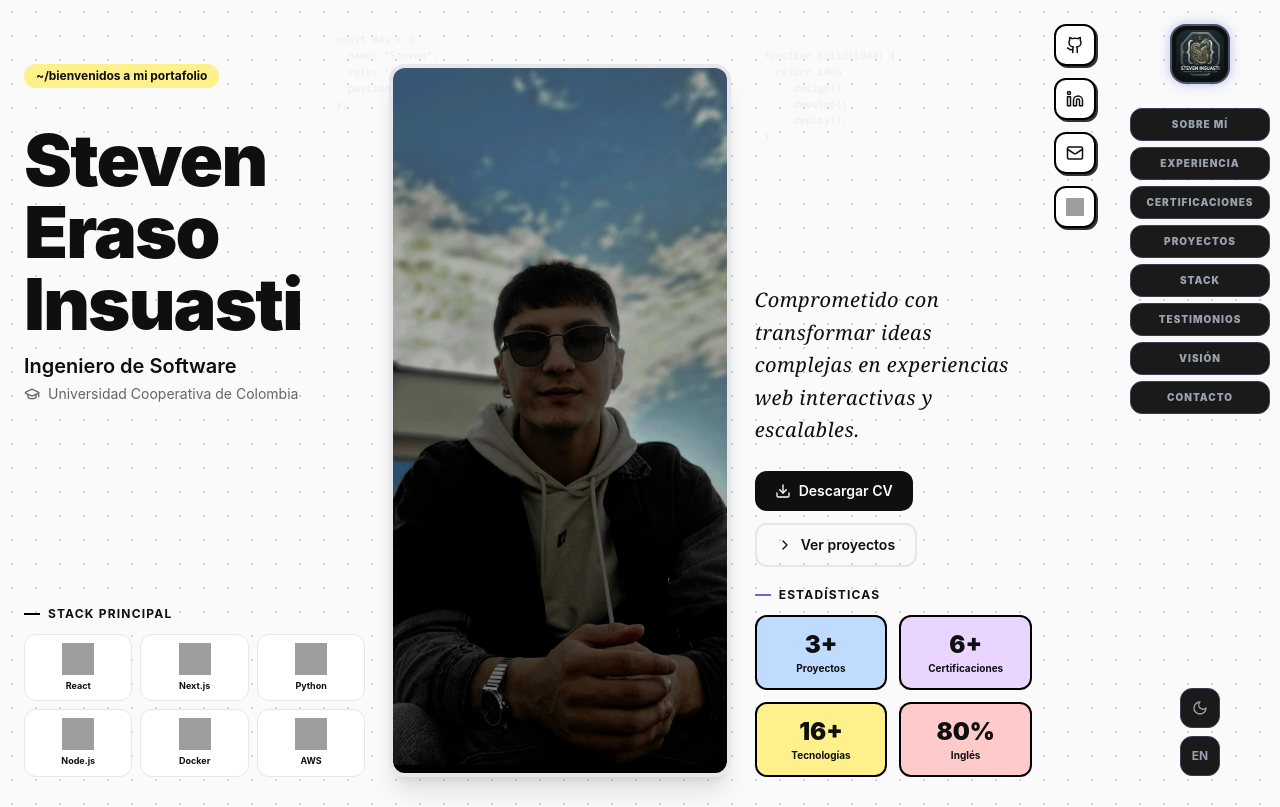
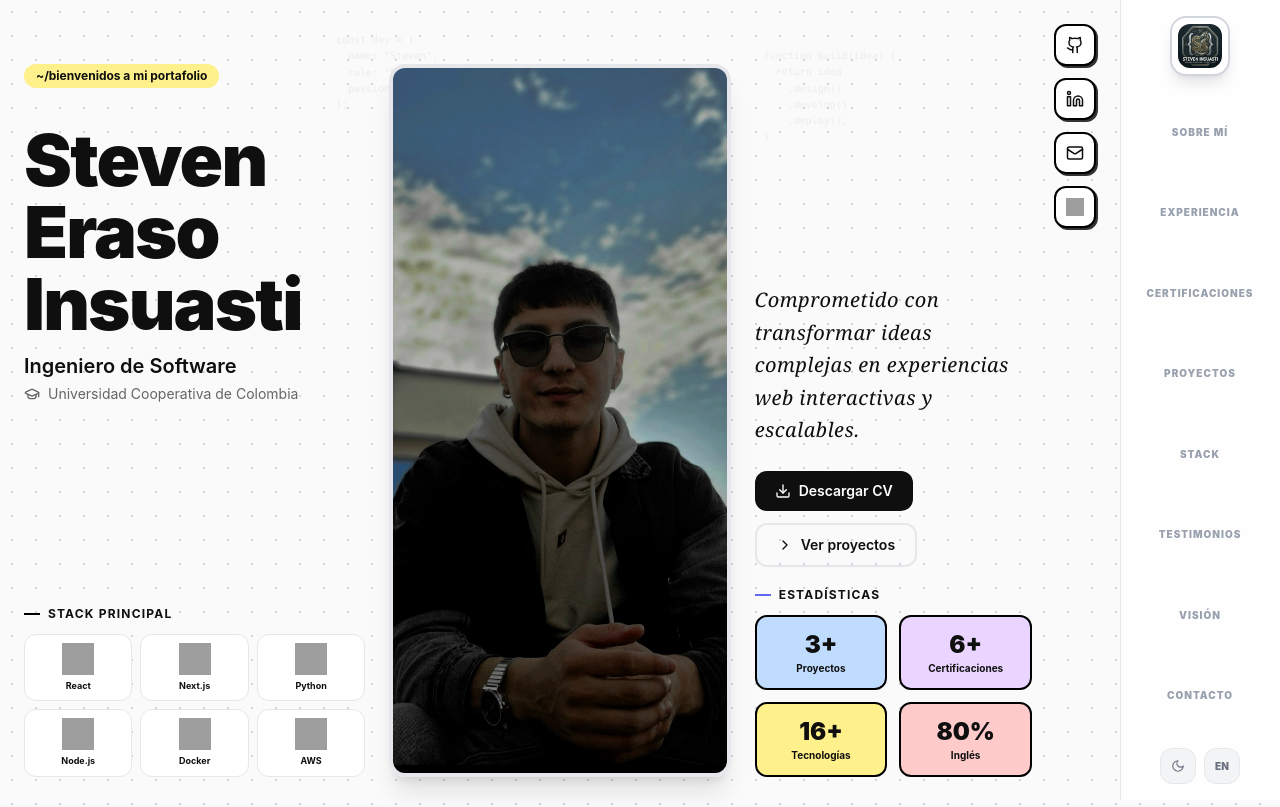
Before and after one commit to StevenInsuasti/Portafolio, a Next.js app: page / in a window 1280 px wide. Shown: the top 807 px of the page. Built offline with nearby package versions, Linux system fonts and the light colour scheme; grey boxes are pictures that could not be loaded.

Commit message:
style: redesign sidebar with animated fill effect and glow on logo

```diff
--- a/components/Portfolio.tsx
+++ b/components/Portfolio.tsx
@@ -389,54 +389,70 @@ export default function Portfolio() {
 
         {/* ── Sidebar (desktop only) ── */}
         <aside className="hidden lg:flex flex-col fixed right-0 top-0 h-full w-[160px] z-50">
+          {/* Background with blur */}
+          <div className={`absolute inset-0 backdrop-blur-md border-l ${dark ? 'bg-[#0a0a0a]/80 border-gray-800' : 'bg-white/80 border-gray-200'}`} />
+
+          <div className="relative flex flex-col h-full z-10 py-4 px-3">
+
             {/* Logo */}
-          <div className="flex items-center justify-center pt-6 pb-4">
+            <div className="flex justify-center mb-4">
               <button onClick={() => scrollToSection('inicio')} aria-label="Home"
-              className="transition-transform duration-200 hover:scale-110 hover:-rotate-3 active:scale-95 p-1 rounded-2xl border-2 border-gray-600 bg-[#0f0f0f] shadow-[0_0_12px_rgba(99,102,241,0.4)]">
-              <ImageWithFallback src="/logo.png" alt="Logo" className="w-12 h-12 rounded-xl" />
+                className="group relative transition-all duration-300 hover:scale-110 active:scale-95">
+                <div className="absolute inset-0 rounded-2xl bg-[#6366f1] blur-lg opacity-0 group-hover:opacity-50 transition-opacity duration-300" />
+                <div className={`relative p-1.5 rounded-2xl border-2 ${dark ? 'border-gray-600 bg-[#111]' : 'border-gray-300 bg-white'} shadow-lg group-hover:border-[#6366f1] transition-colors duration-300`}>
+                  <ImageWithFallback src="/logo.png" alt="Logo" className="w-11 h-11 rounded-xl" />
+                </div>
               </button>
             </div>
 
-          {/* Nav links — floating pills */}
-          <nav className="flex flex-col flex-1 items-center gap-1.5 py-2 overflow-hidden">
+            {/* Nav links — distributed evenly */}
+            <nav className="flex flex-col flex-1 justify-around">
               {navIds.map((id, i) => {
-              const hoverColors = [
-                'hover:bg-[#fef08a] hover:text-black hover:shadow-[0_0_10px_rgba(254,240,138,0.6)]',
-                'hover:bg-[#fecaca] hover:text-black hover:shadow-[0_0_10px_rgba(254,202,202,0.6)]',
-                'hover:bg-[#d8b4fe] hover:text-black hover:shadow-[0_0_10px_rgba(216,180,254,0.6)]',
-                'hover:bg-[#e9d5ff] hover:text-black hover:shadow-[0_0_10px_rgba(233,213,255,0.6)]',
-                'hover:bg-[#bfdbfe] hover:text-black hover:shadow-[0_0_10px_rgba(191,219,254,0.6)]',
-                'hover:bg-[#fed7aa] hover:text-black hover:shadow-[0_0_10px_rgba(253,215,170,0.6)]',
-                'hover:bg-[#bfdbfe] hover:text-black hover:shadow-[0_0_10px_rgba(191,219,254,0.6)]',
-                'hover:bg-[#a7f3d0] hover:text-black hover:shadow-[0_0_10px_rgba(167,243,208,0.6)]',
+                const accents = [
+                  { bg: '#fef08a', shadow: '254,240,138' },
+                  { bg: '#fecaca', shadow: '254,202,202' },
+                  { bg: '#d8b4fe', shadow: '216,180,254' },
+                  { bg: '#e9d5ff', shadow: '233,213,255' },
+                  { bg: '#bfdbfe', shadow: '191,219,254' },
+                  { bg: '#fed7aa', shadow: '253,215,170' },
+                  { bg: '#bfdbfe', shadow: '191,219,254' },
+                  { bg: '#a7f3d0', shadow: '167,243,208' },
                 ]
+                const a = accents[i]
                 return (
                   <button
                     key={id}
                     onClick={() => scrollToSection(id)}
-                  className={`w-[140px] py-2 px-3 text-[10px] font-black uppercase tracking-widest text-center text-gray-400 bg-[#1a1a1a] border border-gray-700 rounded-xl transition-all duration-200 hover:scale-105 hover:border-transparent ${hoverColors[i]}`}
+                    className={`group relative w-full py-2 px-3 text-[10px] font-black uppercase tracking-widest rounded-xl transition-all duration-200 overflow-hidden ${dark ? 'text-gray-500' : 'text-gray-400'}`}
                   >
-                  {tr.nav[i]}
+                    {/* Animated fill on hover */}
+                    <span
+                      className="absolute inset-0 rounded-xl scale-x-0 group-hover:scale-x-100 origin-left transition-transform duration-200"
+                      style={{ backgroundColor: a.bg }}
+                    />
+                    {/* Glow */}
+                    <span
+                      className="absolute inset-0 rounded-xl opacity-0 group-hover:opacity-40 blur-sm transition-opacity duration-200"
+                      style={{ backgroundColor: a.bg }}
+                    />
+                    <span className="relative group-hover:text-black transition-colors duration-200">{tr.nav[i]}</span>
                   </button>
                 )
               })}
             </nav>
 
-          {/* Dark + Lang at bottom — floating */}
-          <div className="flex flex-col items-center gap-2 pb-6 pt-2">
-            <button
-              onClick={() => setDark(!dark)}
-              title={dark ? 'Light mode' : 'Dark mode'}
-              className="w-10 h-10 rounded-xl bg-[#1a1a1a] border border-gray-700 flex items-center justify-center text-gray-400 hover:bg-[#fef08a] hover:text-black hover:border-transparent hover:shadow-[0_0_10px_rgba(254,240,138,0.5)] transition-all"
-            >
-              {dark ? <Sun size={16} /> : <Moon size={16} />}
+            {/* Controls */}
+            <div className="flex justify-center gap-2 pt-3">
+              <button onClick={() => setDark(!dark)}
+                className={`w-9 h-9 rounded-xl flex items-center justify-center transition-all duration-200 border ${dark ? 'bg-[#1a1a1a] border-gray-700 text-gray-400 hover:bg-[#fef08a] hover:text-black hover:border-[#fef08a]' : 'bg-gray-100 border-gray-200 text-gray-500 hover:bg-[#fef08a] hover:text-black hover:border-[#fef08a]'}`}>
+                {dark ? <Sun size={14} /> : <Moon size={14} />}
               </button>
-            <button
-              onClick={() => setLang(lang === 'es' ? 'en' : 'es')}
-              className="w-10 h-10 rounded-xl bg-[#1a1a1a] border border-gray-700 text-xs font-bold text-gray-400 hover:bg-[#fef08a] hover:text-black hover:border-transparent hover:shadow-[0_0_10px_rgba(254,240,138,0.5)] transition-all"
-            >
+              <button onClick={() => setLang(lang === 'es' ? 'en' : 'es')}
+                className={`w-9 h-9 rounded-xl text-[10px] font-black flex items-center justify-center transition-all duration-200 border ${dark ? 'bg-[#1a1a1a] border-gray-700 text-gray-400 hover:bg-[#fef08a] hover:text-black hover:border-[#fef08a]' : 'bg-gray-100 border-gray-200 text-gray-500 hover:bg-[#fef08a] hover:text-black hover:border-[#fef08a]'}`}>
                 {lang === 'es' ? 'EN' : 'ES'}
               </button>
+            </div>
+
           </div>
         </aside>
 
```
Lines whose indentation alone changed are shown as unchanged.
